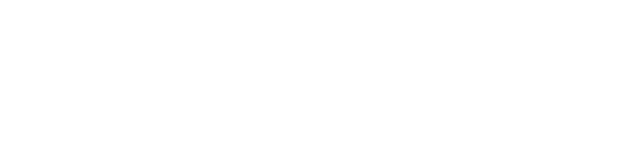
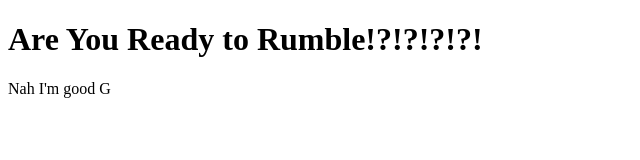
Before and after one commit to Hyperko/Test-Project, a plain HTML site: page index.html in a window 1280 px wide. Shown: the whole page, without its empty margins (0-640 px from the left). Drawn offline with Linux system fonts and the light colour scheme.

Commit message:
Added content

```diff
--- a/index.html
+++ b/index.html
@@ -6,5 +6,8 @@
 	<meta name="viewport" content="width=device-width, intial-scale=1.0" />
 	<title>Document</title>
   </head>
-  <body></body>
+  <body>
+  	<h1>Are You Ready to Rumble!?!?!?!?!</h1>
+  	<p>Nah I'm good G</p>
+  </body>
 </html>
```
